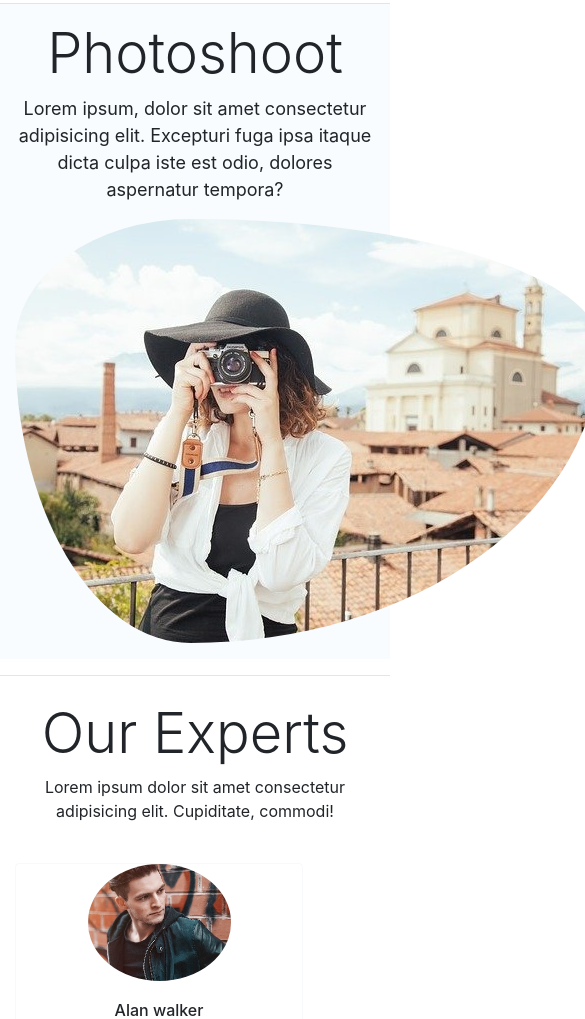
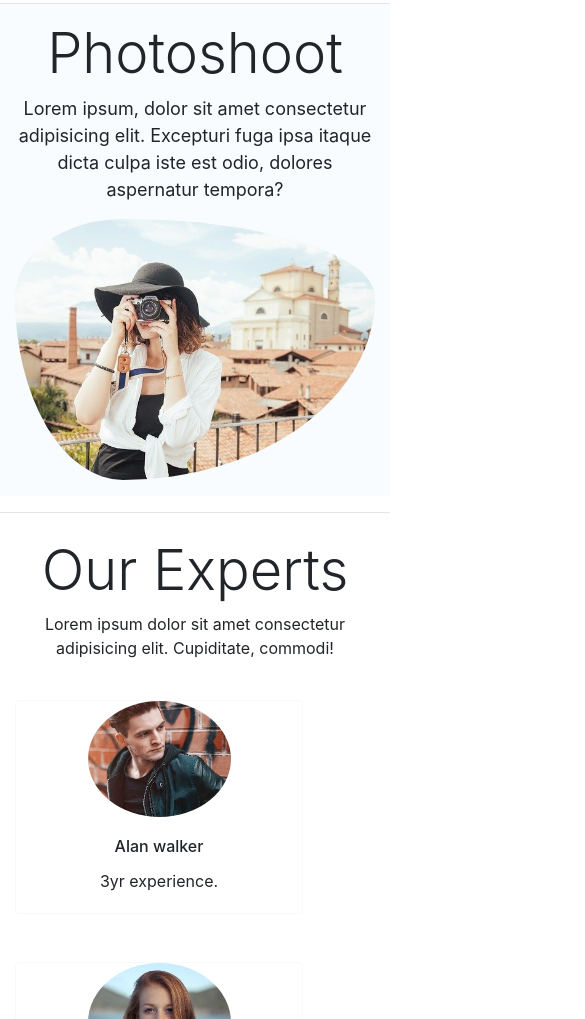
Before and after one commit to pranaykos/photostudio, a plain HTML site: page index.html in a window 390 px wide. Shown: the part 1095-2114 px from the top of the page, 585 px wide, since content can reach past the window. Drawn offline with nearby package versions, Linux system fonts and the light colour scheme.

Commit message:
made stripe image responsive

```diff
--- a/css/main.css
+++ b/css/main.css
@@ -86,4 +86,5 @@ nav.navbar.mainbar{
 
   img.stripe-featured{
     border-radius: 30% 70% 70% 30% / 30% 30% 70% 70% ;
+    /* width: 100%; */
   }
--- a/index.html
+++ b/index.html
@@ -221,7 +221,7 @@
           <h1 class="display-4 text-center">Photoshoot</h1>
           <p class="text-center" style="font-size: 18px;">Lorem ipsum, dolor sit amet consectetur adipisicing elit. Excepturi fuga ipsa itaque dicta culpa iste est odio, dolores aspernatur tempora?</p>
         </div>
-        <div class="col-md-6"><img class="stripe-featured" src="gallary/photographer-407068_6401.jpg"
+        <div class="col-md-6"><img class="stripe-featured img-fluid" src="gallary/photographer-407068_6401.jpg"
             alt=""></div>
       </div>
     </div>
```
Also changed, not shown: gallary/image1.jpg (deleted), gallary/image2.jpg (deleted), gallary/image3.jpg (deleted), gallary/image4.jpg (deleted), gallary/image5.jpg (deleted), gallary/image6.jpg (deleted), gallary/image7.jpg (deleted), gallary/image8.jpg (deleted), 2 other files.
